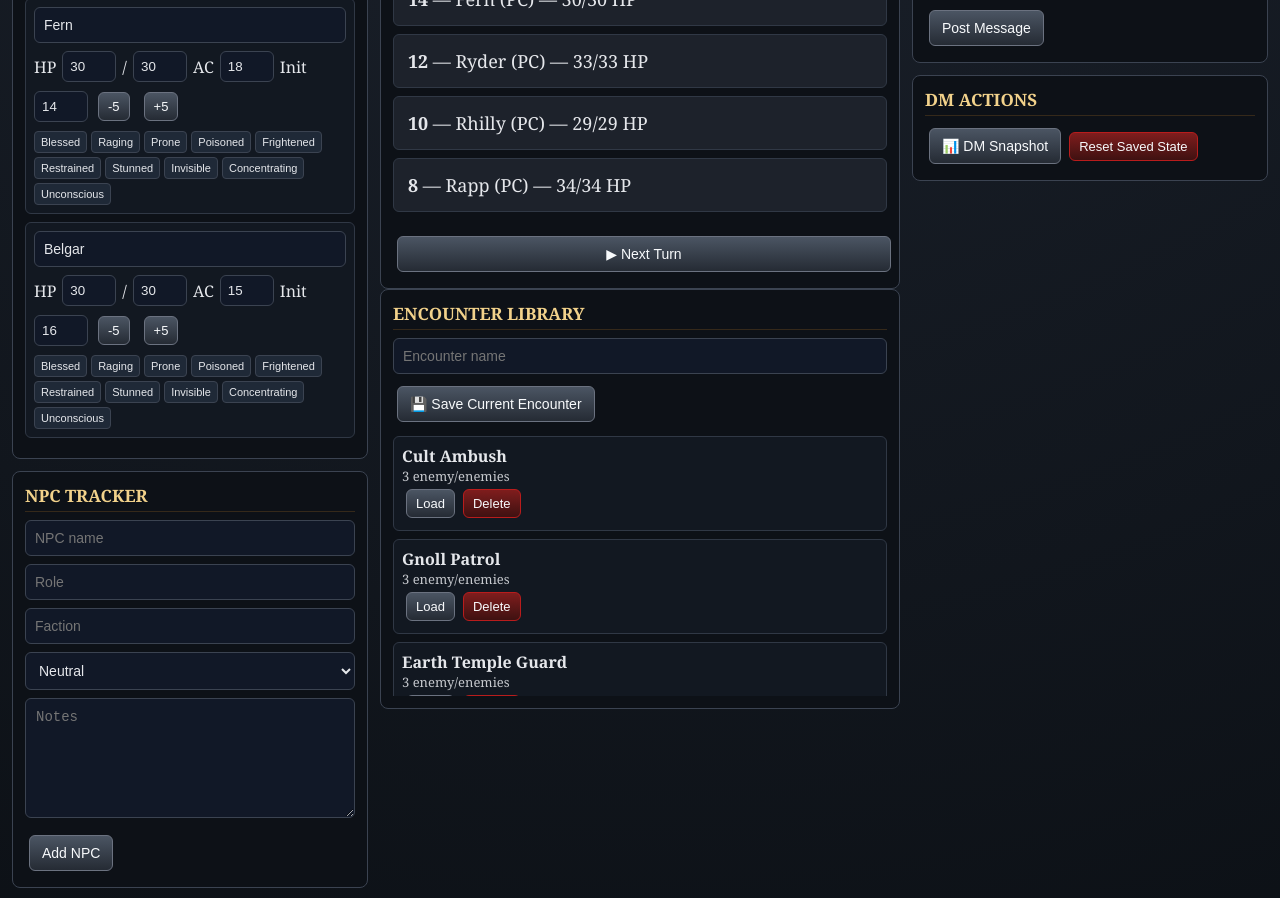
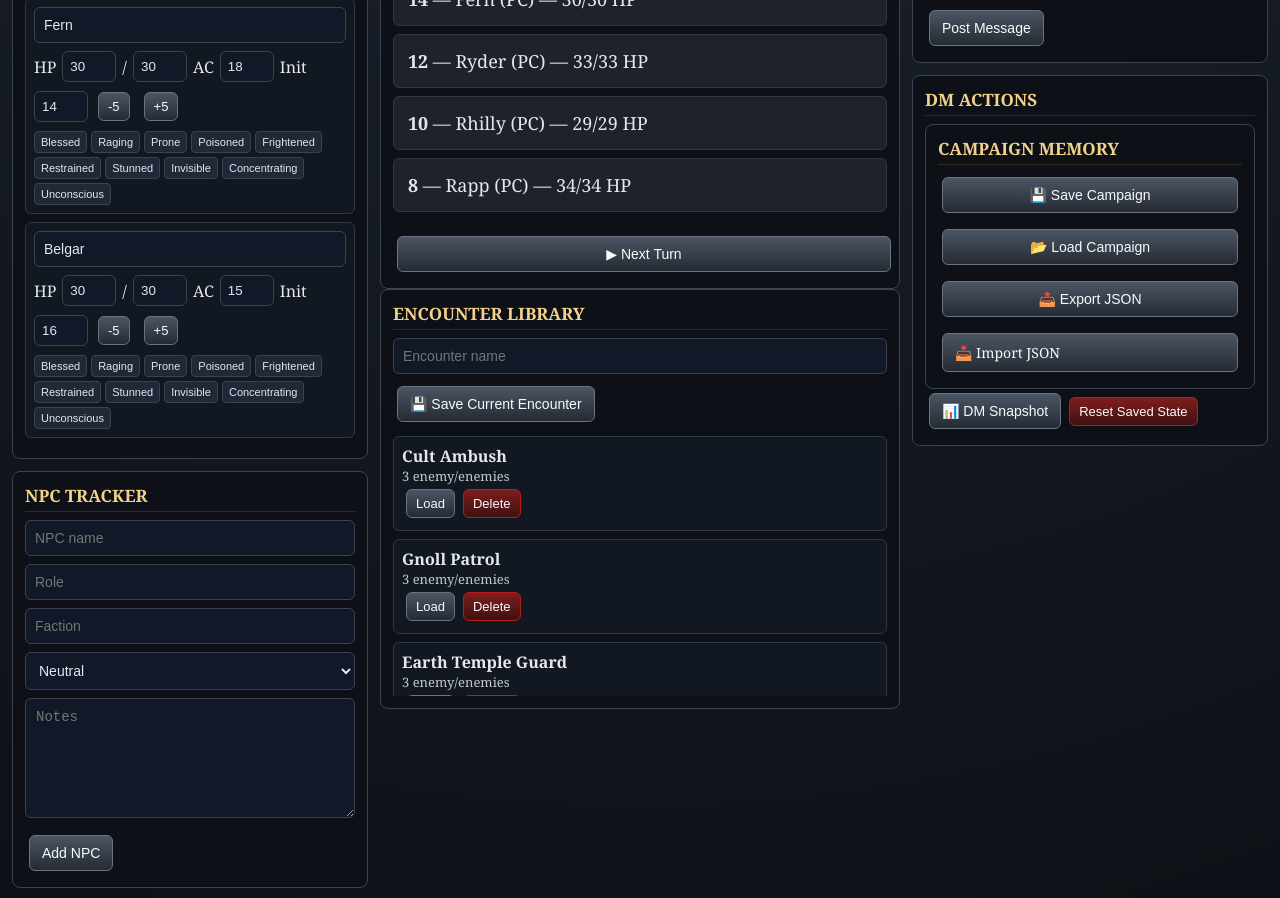
Before and after one commit to hahnfahn-web/greyhawk-console, a React (Vite) app: page / in a window 1280 px wide. Shown: the part 800-1698 px from the top of the page. Built offline with nearby package versions, Linux system fonts and the light colour scheme.

Commit message:
Added Campaign Memory

```diff
--- a/src/App.jsx
+++ b/src/App.jsx
@@ -46,6 +46,22 @@ function loadSaved(key, fallback) {
   } catch {
     return fallback;
   }
+}
+
+function downloadJSON(data, filename) {
+  const blob = new Blob(
+    [JSON.stringify(data, null, 2)],
+    { type: "application/json" }
+  );
+
+  const url = URL.createObjectURL(blob);
+
+  const a = document.createElement("a");
+  a.href = url;
+  a.download = filename;
+  a.click();
+
+  URL.revokeObjectURL(url);
 }
 
 function useIsMobile() {
@@ -442,7 +458,100 @@ Earth Node Progress: ${nodeProgress}%`;
     });
   };
 
-  const resetSavedState = () => {
+const getCampaignState = () => ({
+  party,
+  enemies,
+  turnIndex,
+  round,
+  npcs,
+  encounterName,
+  savedEncounters,
+  earthCult,
+  dungeonAlert,
+  nodeProgress,
+  calendar,
+  log,
+});
+
+const saveCampaign = () => {
+  const data = getCampaignState();
+  localStorage.setItem("greyhawkCampaignSave", JSON.stringify(data));
+  addLog("💾 Campaign saved.");
+};
+
+const loadCampaign = () => {
+  const raw = localStorage.getItem("greyhawkCampaignSave");
+  if (!raw) {
+    addLog("⚠️ No campaign save found.");
+    return;
+  }
+
+  try {
+    const data = JSON.parse(raw);
+    setParty(data.party || []);
+    setEnemies(data.enemies || []);
+    setTurnIndex(data.turnIndex || 0);
+    setRound(data.round || 1);
+    setNpcs(data.npcs || []);
+    setEncounterName(data.encounterName || "");
+    setSavedEncounters(data.savedEncounters || DEFAULT_ENCOUNTERS);
+    setEarthCult(data.earthCult ?? 3);
+    setDungeonAlert(data.dungeonAlert ?? 3);
+    setNodeProgress(data.nodeProgress ?? 35);
+    setCalendar(data.calendar || calendar);
+    setLog(data.log || []);
+    addLog("📂 Campaign loaded.");
+  } catch {
+    addLog("❌ Campaign load failed.");
+  }
+};
+
+const exportCampaign = () => {
+  const data = getCampaignState();
+  downloadJSON(data, `GreyhawkCampaign_Session${calendar.session}.json`);
+  addLog("📤 Campaign exported.");
+};
+
+const importCampaign = (event) => {
+  const file = event.target.files[0];
+  if (!file) return;
+
+  const reader = new FileReader();
+  reader.onload = (e) => {
+    try {
+      const data = JSON.parse(e.target.result);
+      setParty(data.party || []);
+      setEnemies(data.enemies || []);
+      setTurnIndex(data.turnIndex || 0);
+      setRound(data.round || 1);
+      setNpcs(data.npcs || []);
+      setEncounterName(data.encounterName || "");
+      setSavedEncounters(data.savedEncounters || DEFAULT_ENCOUNTERS);
+      setEarthCult(data.earthCult ?? 3);
+      setDungeonAlert(data.dungeonAlert ?? 3);
+      setNodeProgress(data.nodeProgress ?? 35);
+      setCalendar(data.calendar || calendar);
+      setLog(data.log || []);
+      addLog("📥 Campaign imported.");
+    } catch {
+      addLog("❌ Campaign import failed.");
+    }
+  };
+  reader.readAsText(file);
+};
+
+useEffect(() => {
+  const interval = setInterval(() => {
+    localStorage.setItem(
+      "greyhawkCampaignAutosave",
+      JSON.stringify(getCampaignState())
+    );
+  }, 60000);
+
+  return () => clearInterval(interval);
+}, [party, enemies, turnIndex, round, npcs, encounterName, savedEncounters, earthCult, dungeonAlert, nodeProgress, calendar, log]);
+
+const resetSavedState = () => {
     localStorage.clear();
     window.location.reload();
   };
@@ -595,6 +704,31 @@ Earth Node Progress: ${nodeProgress}%`;
           </Panel>
 
           <Panel title="DM Actions">
+<Panel title="Campaign Memory">
+  <div style={{ display: "flex", flexDirection: "column", gap: 8 }}>
+    <button style={buttonStyle} onClick={saveCampaign}>
+      💾 Save Campaign
+    </button>
+
+    <button style={buttonStyle} onClick={loadCampaign}>
+      📂 Load Campaign
+    </button>
+
+    <button style={buttonStyle} onClick={exportCampaign}>
+      📤 Export JSON
+    </button>
+
+    <label style={buttonStyle}>
+      📥 Import JSON
+      <input
+        type="file"
+        accept=".json"
+        onChange={importCampaign}
+        style={{ display: "none" }}
+      />
+    </label>
+  </div>
+</Panel>
             <button style={buttonStyle} onClick={() => postToDiscord("dm-control-room", buildSnapshot())}>📊 DM Snapshot</button>
             <button style={dangerButtonStyle} onClick={resetSavedState}>Reset Saved State</button>
           </Panel>
```
